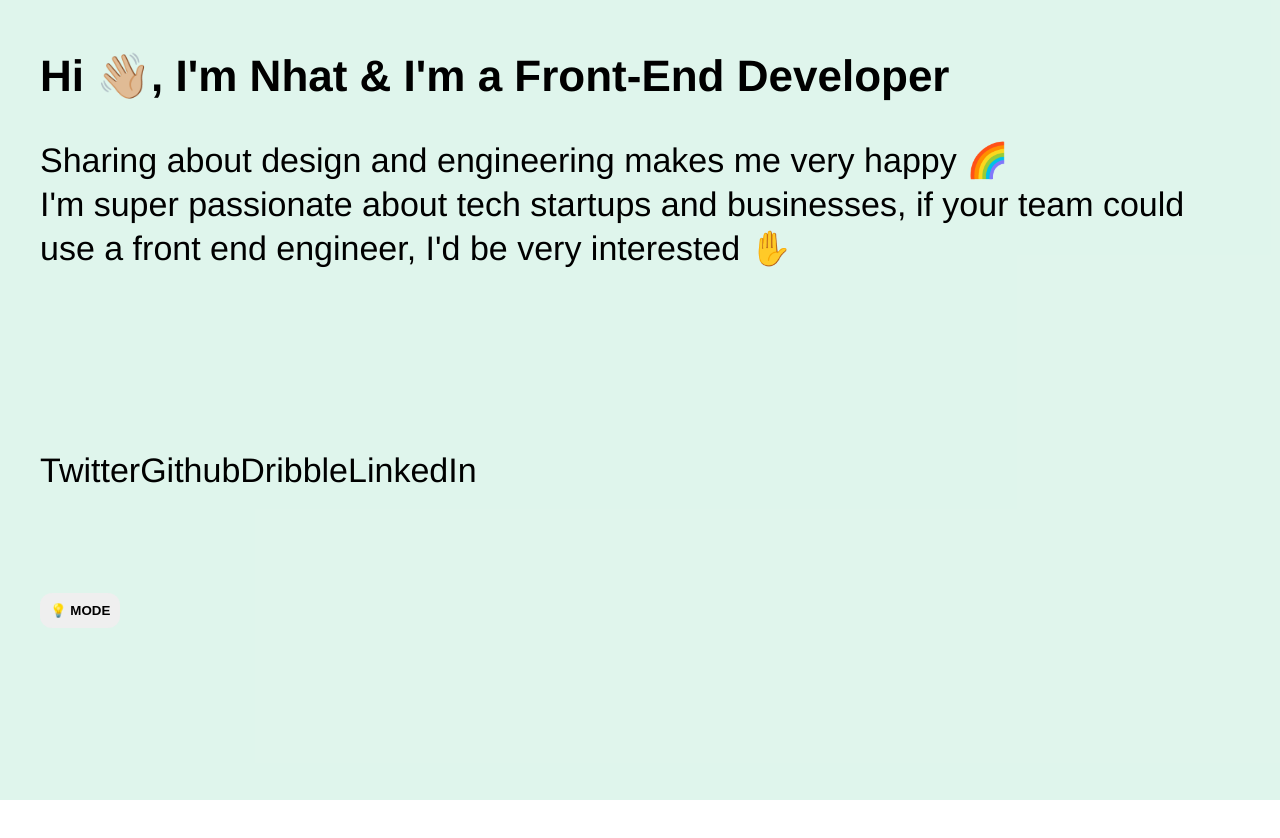
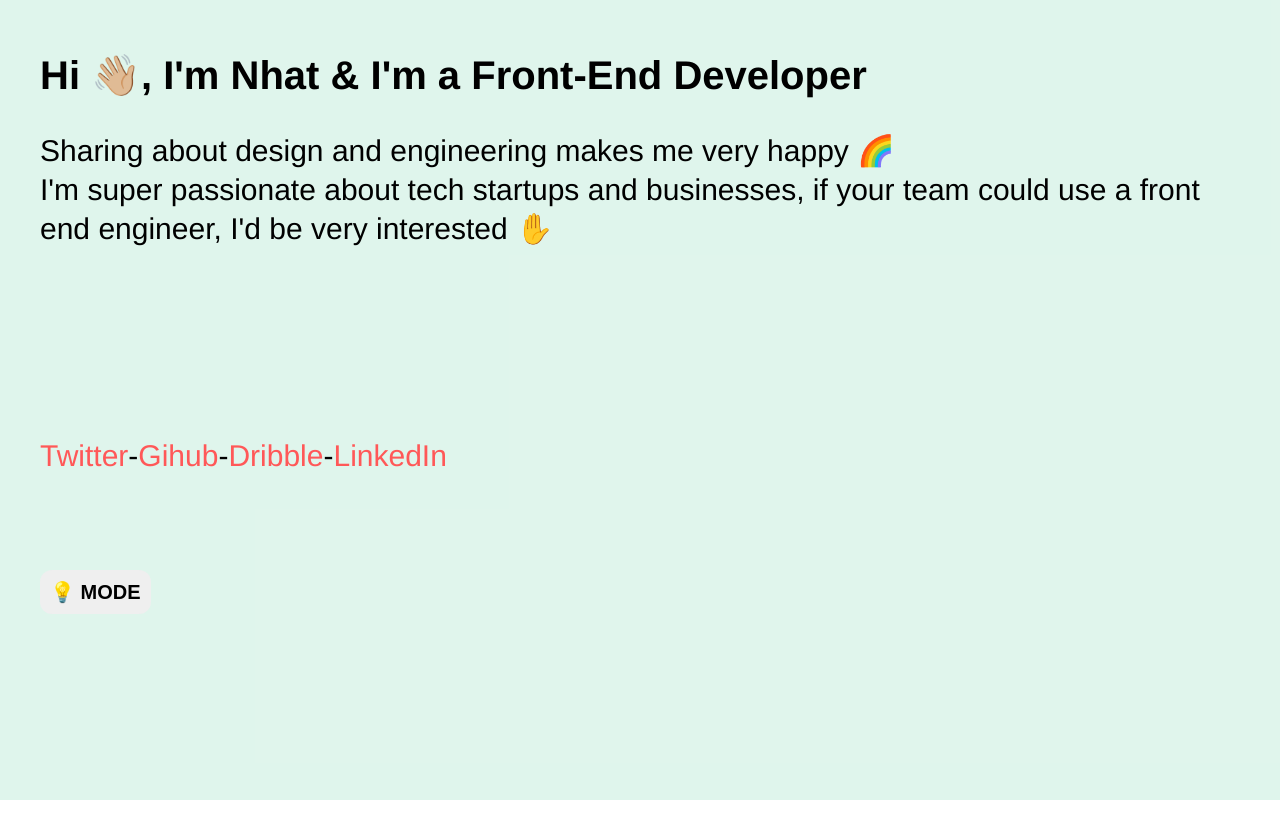
Before and after one commit to NhatDinh/nhatdinh.me, a Next.js app: page / in a window 1280 px wide. Shown: the top 838 px of the page. Built offline with nearby package versions, Linux system fonts and the light colour scheme.

Commit message:
add contact info

```diff
--- a/components/Hero.js
+++ b/components/Hero.js
@@ -33,10 +33,45 @@ class Hero extends React.Component {
           </div>
           <div className="m-container" />
           <ul className="contact-wrapper">
-            <li className="format-disabled">Twitter </li>
-            <li className="format-disabled"> Github </li>
-            <li className="format-disabled"> Dribble </li>
-            <li className="format-disabled"> LinkedIn </li>
+            <li className="format-disabled">
+              <a
+                className="format-disabled"
+                href="https://twitter.com/nhat_ldinh"
+                target="_blank"
+              >
+                Twitter
+              </a>
+            </li>
+            {" - "}
+            <li className="format-disabled">
+              <a
+                className="format-disabled"
+                href="https://github.com/NhatDinh"
+                target="_blank"
+              >
+                Gihub
+              </a>
+            </li>
+            {" - "}
+            <li className="format-disabled">
+              <a
+                className="format-disabled"
+                href="https://dribbble.com/nhatd"
+                target="_blank"
+              >
+                Dribble
+              </a>
+            </li>
+            {" - "}
+            <li className="format-disabled">
+              <a
+                className="format-disabled"
+                href="https://www.linkedin.com/in/nhat-dinh/"
+                target="_blank"
+              >
+                LinkedIn
+              </a>
+            </li>
           </ul>
           <div className="mode-wrapper m-container">
             <button className="action-btn" onClick={this.toggleMode}>
@@ -90,6 +125,10 @@ class Hero extends React.Component {
             flex-direction: row;
           }
 
+          .contact-wrapper a {
+            color: rgba(255, 88, 88, 1);
+          }
+
           .waves-container {
             width: 100vw;
             height: 100px;
--- a/pages/index.js
+++ b/pages/index.js
@@ -34,14 +34,11 @@ class Index extends React.Component {
             font-weight: 500;
             -webkit-font-smoothing: antialiased;
             height: 1000vh;
+            font-size: 30px;
           }
 
-          .body-container h1 {
-            font-size: 44px;
-          }
-
-          .body-container {
-            font-size: 34px;
+          body h1 {
+            font-size: 40px;
           }
 
           .dark-mode {
@@ -95,13 +92,12 @@ class Index extends React.Component {
           .action-btn {
             cursor: pointer;
             text-align: center;
-            text-decoration: none;
-            display: inline-block;
             border-radius: 12px;
             transition: 1s cubic-bezier(0.2, 0.8, 0.2, 1);
             padding: 10px;
             font-weight: 700;
             border: none;
+            font-size: 20px;
           }
 
           .action-btn:hover {
@@ -113,34 +109,34 @@ class Index extends React.Component {
           /* Screen sizes */
           /* Tablet */
           @media (max-width: 991px) {
-            .body-container h1 {
+            body h1 {
               font-size: 34px;
             }
 
-            .body-container {
+            body {
               font-size: 24px;
             }
           }
 
           /* Mobile - Landscape */
           @media (max-width: 767px) {
-            .body-container h1 {
-              font-size: 30px;
+            body h1 {
+              font-size: 32px;
             }
 
-            .body-container {
-              font-size: 20px;
+            body {
+              font-size: 22px;
             }
           }
 
           /* Mobile - Portrait */
           @media (max-width: 479px) {
             .body-container h1 {
-              font-size: 36px;
+              font-size: 28px;
             }
 
             .body-container {
-              font-size: 26px;
+              font-size: 18px;
             }
           }
         `}</style>
```
